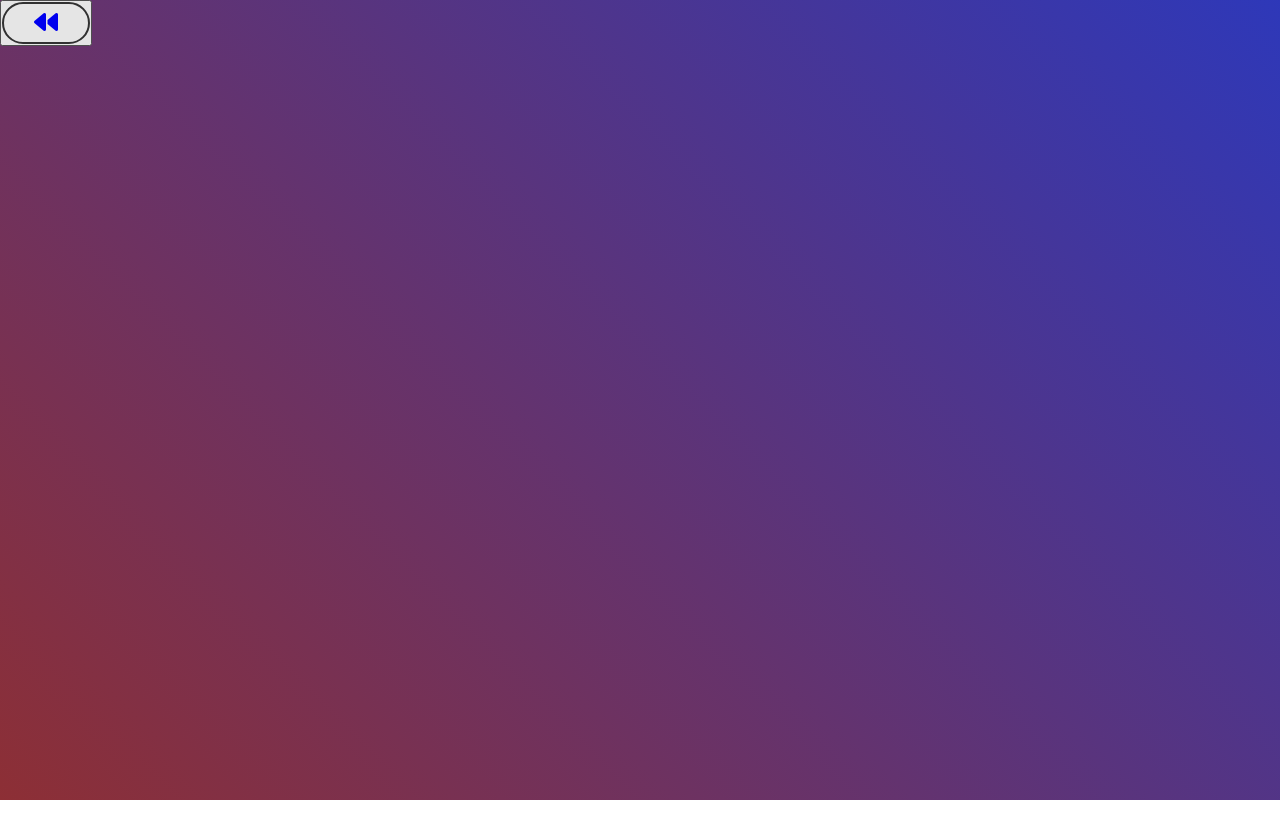
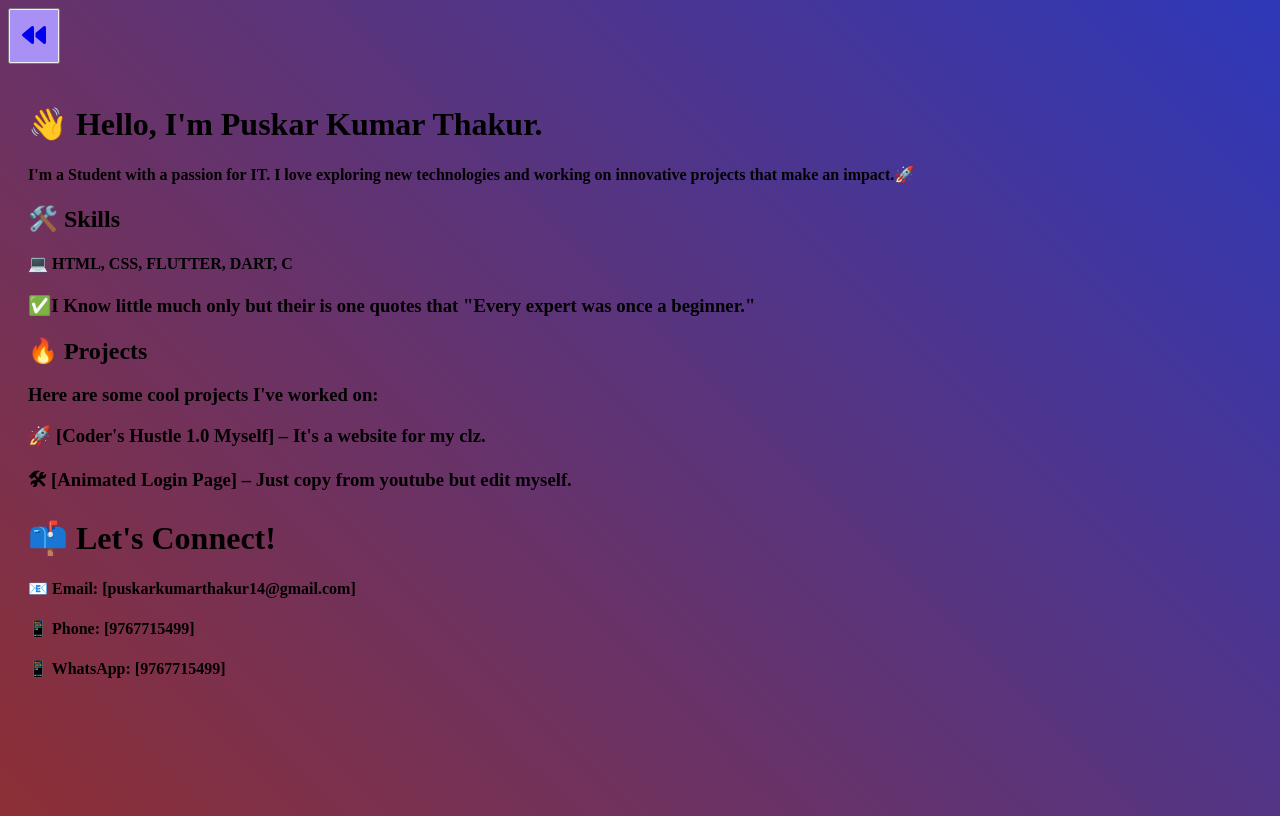
Before and after one commit to thakurpuskar/Profile-card, a plain HTML site: page connect.html in a window 1280 px wide. Drawn offline with Linux system fonts and the light colour scheme; a web font is replaced by a local one.

Commit message:
connect page

```diff
--- a/connect.css
+++ b/connect.css
@@ -1,7 +1,6 @@
 @import url('https://fonts.googleapis.com/css2?family=Grechen+Fuemen&display=swap');
 
 *{
-    margin: 0;
     padding: 0;
     box-sizing: border-box;
 }
@@ -12,45 +11,13 @@ body{
 }
 
 .back{
-    font-family: 'Grechen Fuemen', cursive;
     font-size: 1.5rem;
-    border: 2px solid #313131;
-    background-color: transparent;
     color: #313131;
-    padding: 5px 30px;
-    border-radius: 25px;
     cursor: pointer;
-    outline: none;
-    display: flex;
-    align-items: center;
+    padding: 12px;
+    background: rgba(64, 2, 250, 0.4);
+  }
+
+.text{
+    padding: 20px;
 }
-
-/* .back:hover{
-}
-
-.back{
-    position: relative;
-}
-
-
-
-.back::after{
-    content: "";
-    display: block;
-    width: 16px;
-    height: 2px;
-    background-color: #313131;
-    top: 4px;
-    left: -6px;
-}
-
-.back::before{
-    content: "";
-    display: block;
-    margin-right: 10px;
-    width: 8px;
-    height: 8px;
-    border-top: 2px solid #313131;
-    border-right: 2px solid #313131;
-    transform: rotate(45deg);
-} */
--- a/connect.html
+++ b/connect.html
@@ -18,5 +18,23 @@
         </a>
     </div>
     </button>
+
+    <div class="text">
+        <h1>👋 Hello, I'm Puskar Kumar Thakur.</h1>
+        <h4>I'm a Student with a passion for IT.
+            I love exploring new technologies and working on innovative projects that make an impact.🚀
+        </h4>
+        <h2>🛠️ Skills</h2>
+        <h4>💻 HTML, CSS, FLUTTER, DART, C</h4>
+        <h3>✅I Know little much only but their is one quotes that "Every expert was once a beginner."</h3>
+        <h2>🔥 Projects</h2>
+        <h3>Here are some cool projects I've worked on:</h3>
+        <h3>🚀 [Coder's Hustle 1.0 Myself] – It's a website for my clz.</h3>
+       <h3>🛠 [Animated Login Page] – Just copy from youtube but edit myself.</h3>
+        <h1>📫 Let's Connect!</h1>
+        <h4>📧 Email: [puskarkumarthakur14@gmail.com]</h4>
+        <h4>📱 Phone: [9767715499]</h4>
+        <h4>📱 WhatsApp: [9767715499]</h4>
+    </div>
 </body>
 </html>
```
